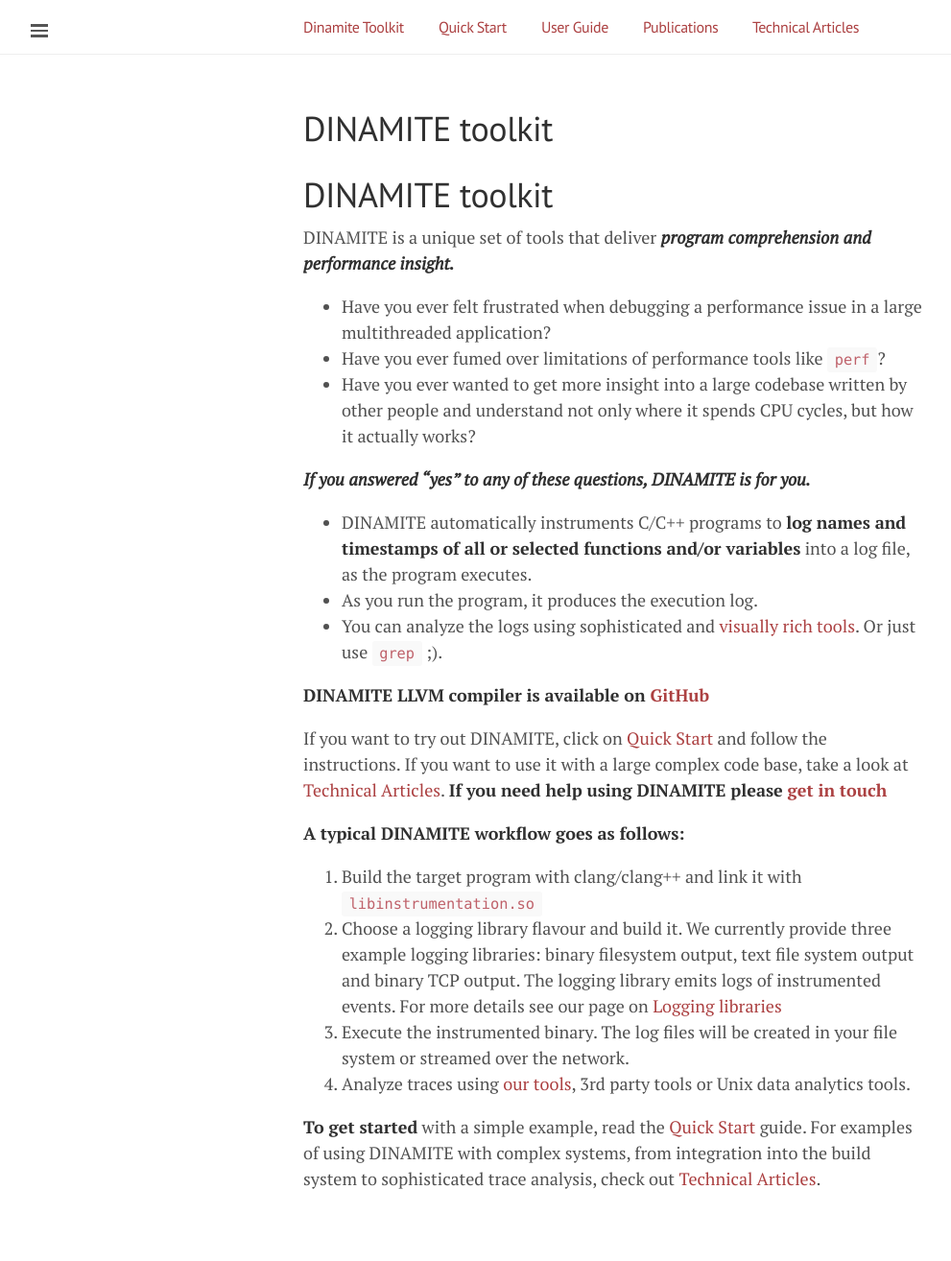
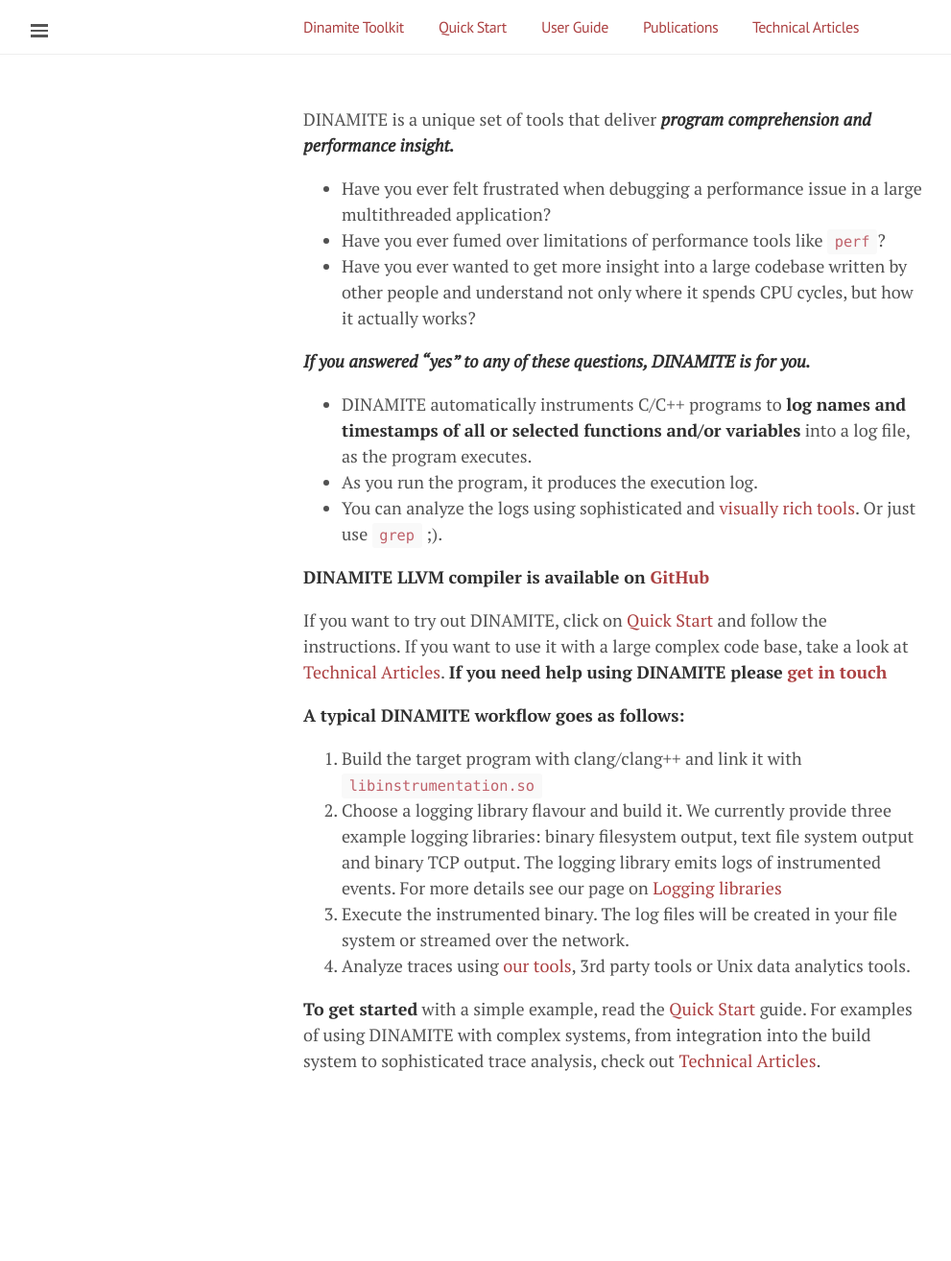
Before and after one commit to dinamite-toolkit/dinamite-toolkit.github.io, a Jekyll site: the page built from _pages/home.md, in a window 1280 px wide. Shown: the whole page at 96% size, without its empty margins (0-991 px from the left). Built offline with Jekyll 4.4.1, drawn with Linux system fonts in a browser that asks for light colours; our own code applies the rules of GitHub Pages for plain Markdown files; after the commit the page ends 1191 px from its top, so only the background shows below that.

Commit message:
See if a double title disappears with this change

```diff
--- a/_pages/home.md
+++ b/_pages/home.md
@@ -2,7 +2,7 @@
 layout: page
 permalink: /
 ---
-# DINAMITE toolkit
+
 
 DINAMITE is a unique set of tools that deliver ***program comprehension and performance insight.***
 
```
